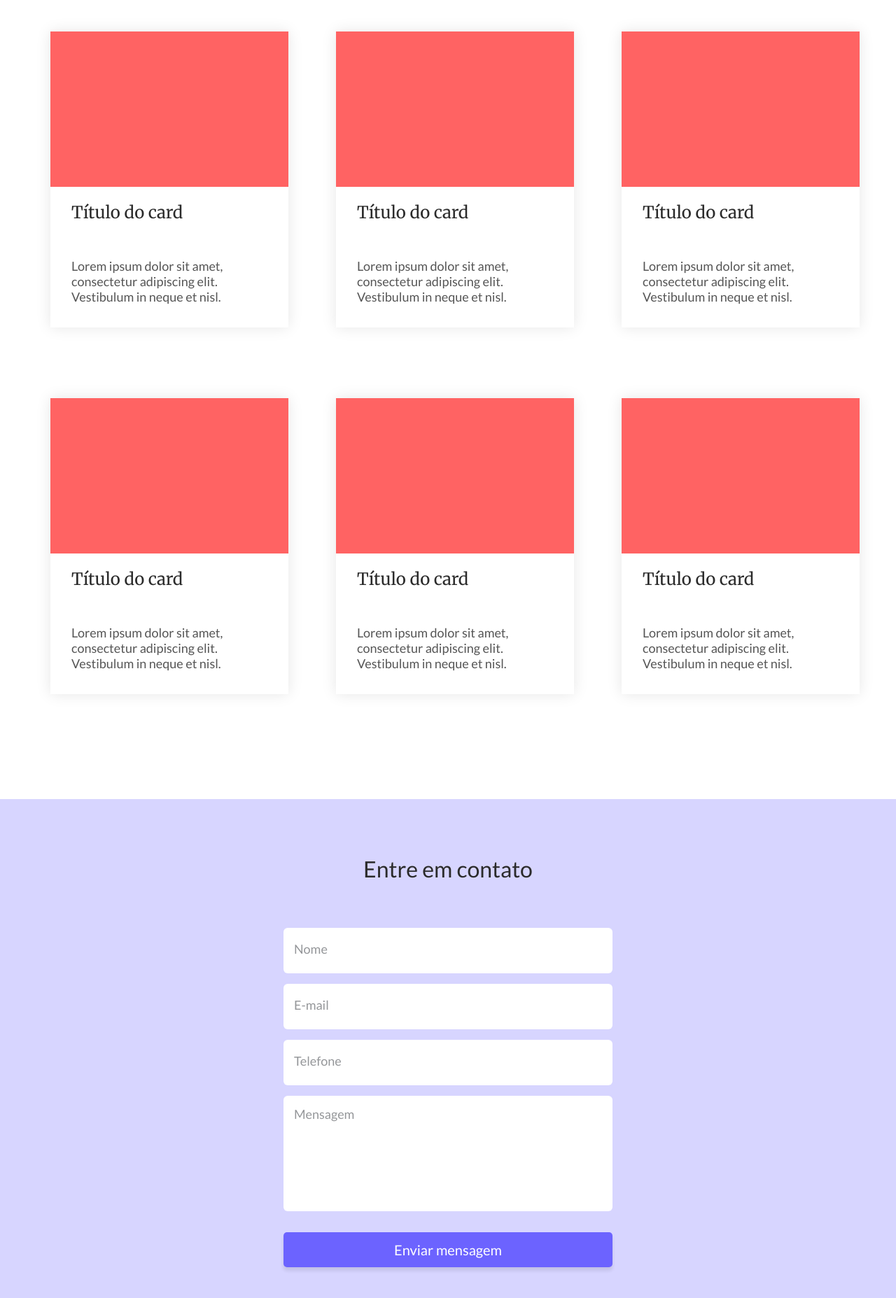
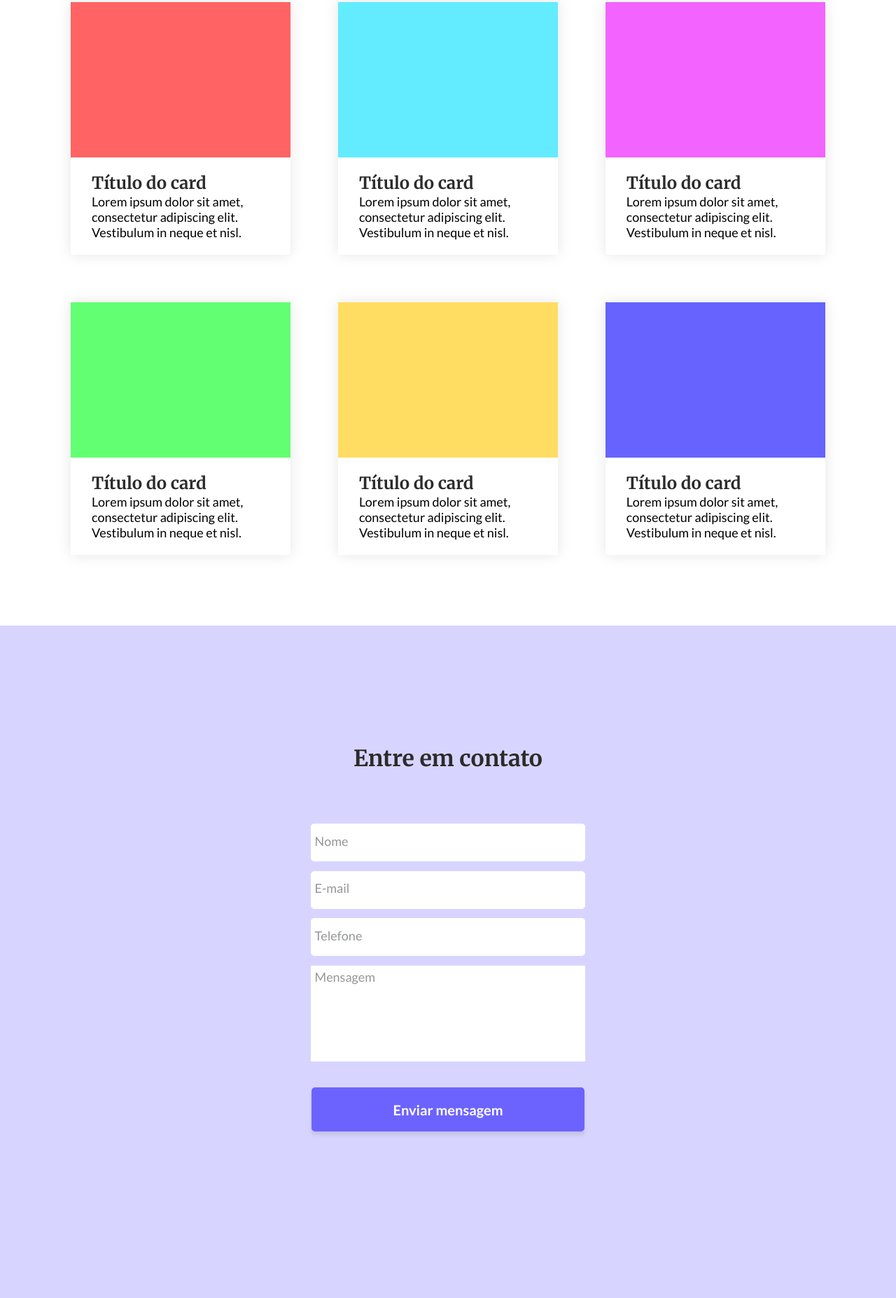
Before and after one commit to maike-k/codelandia-one-page, a plain HTML site: page index.html in a window 1280 px wide. Shown: the part 665-2520 px from the top of the page at 70% size. After the commit the page ends 2382 px from the top, so only its background shows below. Drawn offline with Linux system fonts and the light colour scheme.

Commit message:
first commit

```diff
--- a/index.css
+++ b/index.css
@@ -4,181 +4,460 @@
   box-sizing: border-box;
 }
 
-input,
-button,
-textarea {
-  outline: none;
-  border: 0;
-}
-
-.main-header {
-  display: flex;
-  align-items: center;
-  justify-content: center;
+body {
   background: #d7d5ff;
-  width: 100%;
-  height: 560px;
 }
 
 .content {
   display: flex;
+  align-items: center;
+  justify-content: center;
+}
+
+.container {
+  display: flex;
+  flex: 1;
+  align-items: center;
+  justify-content: center;
+}
+
+.img img {
+  max-width: 50vw;
+  padding: 5.5em 6.5em;
+}
+
+.text {
+  padding: 8.6em 6.25em;
+  display: flex;
   justify-content: center;
   flex-direction: column;
-  margin: 138px 101px 119px;
 }
 
-.content h1 {
-  font-size: 36px;
-  font-family: 'Morreweather';
+.text h1 {
+  font-family: 'Merriweather', sans-serif;
+  font-size: 34px;
   color: #2b2b2b;
-  padding-right: 50px;
+  font-weight: 400;
 }
 
-.content p {
-  font-family: 'Lato', sans-serif;
-  color: #555555;
-  margin-top: 18px;
-  padding-right: 50px;
+.text span {
+  font-family: 'Lato';
+  font-size: 19px;
+  color: #555;
+  font-weight: 400;
+  margin-top: 1.06em;
 }
 
-.content button {
-  cursor: pointer;
-  display: flex;
-  align-items: center;
-  justify-content: center;
-  color: #ffffff;
-  font-family: 'Lato', sans-serif;
-  font-size: 20px;
-  width: 155px;
-  height: 50px;
+.text .button {
   background: #6c63ff;
   box-shadow: 0px 5px 5px rgba(23, 23, 23, 0.1);
   border-radius: 5px;
-  margin-top: 45px;
+  width: 9.68em;
+  height: 3.12em;
+  border: 0;
+  margin-top: 2.81em;
+  cursor: pointer;
 }
 
-.img {
-  width: 100%;
-  margin: 80px 104px 124px 104px;
+.text .button,
+button {
+  font-family: 'Lato';
+  font-weight: 700;
+  color: #fff;
+  font-size: 20px;
 }
 
-.container-flex {
+section {
+  background: #fff;
+}
+
+.gallery-grid {
+  display: grid;
+  grid-template-columns: repeat(3, 1fr);
+  padding: 6.32em;
+  gap: 68px;
+}
+
+.gallery-grid article {
+  background: #ffffff;
+  box-shadow: 0px 0px 20px rgba(0, 0, 0, 0.1);
+}
+
+.card-1 {
+  width: 100%;
+  height: 222px;
+  background: #ff6363;
+}
+.card-2 {
+  width: 100%;
+  height: 222px;
+  background: #63ecff;
+}
+.card-3 {
+  width: 100%;
+  height: 222px;
+  background: #f363ff;
+}
+.card-4 {
+  width: 100%;
+  height: 222px;
+  background: #63ff73;
+}
+.card-5 {
+  width: 100%;
+  height: 222px;
+  background: #ffdd63;
+}
+.card-6 {
+  width: 100%;
+  height: 222px;
+  background: #6663ff;
+}
+
+.text-card {
+  padding: 1.31em 1.87em;
+}
+
+.text-card h2 {
+  color: #2b2b2b;
+  font-family: 'Merriweather', sans-serif;
+  font-weight: 700;
+  font-size: 24px;
   display: flex;
   align-items: center;
-  justify-content: center;
-  margin: 150px 0;
-  padding-left: 20px;
 }
 
-.container-grid {
-  display: grid;
-  grid-template-columns: repeat(3, 1fr);
-  grid-gap: 101px 68px;
+.text-card span {
+  font-family: 'Lato', sans-serif;
+  font-size: 18px;
+  font-weight: 400;
+  display: flex;
+  align-items: center;
 }
 
-.gallery-content {
+.form-contant {
   display: flex;
+  flex-direction: column;
   justify-content: center;
+  align-items: center;
 }
 
-.card {
-  width: 340px;
-  height: 423px;
-  box-shadow: 0px 0px 20px rgba(0, 0, 0, 0.1);
+.form-contant h3 {
+  font-family: 'Merriweather', sans-serif;
+  color: #2b2b2b;
+  font-size: 32px;
+  margin-top: 5.31em;
+}
+
+.form-contant .input {
   display: flex;
   flex-direction: column;
+  align-items: center;
+  justify-content: center;
+  margin-top: 3.75em;
 }
-.image {
-  background: #ff6363;
+
+.form-contant .input input {
+  width: 29.37em;
+  height: 4.06em;
+  border-radius: 5px;
+  border: 0;
+  margin-top: 1em;
+}
+
+.form-contant .input input::placeholder {
+  font-family: 'Lato', sans-serif;
+  font-weight: 400;
+  font-size: 18px;
+  color: rgba(110, 114, 117, 0.74);
+  padding: 0.3em;
+}
+
+.form-contant .input textarea {
+  width: 29.37em;
+  height: 10.31em;
+  resize: none;
+  margin-top: 1em;
+  border: 0;
+}
+
+.form-contant .input textarea::placeholder {
+  font-family: 'Lato', sans-serif;
+  font-weight: 400;
+  font-size: 18px;
+  color: rgba(110, 114, 117, 0.74);
+  padding: 0.3em;
+}
+
+.form-contant .button {
+  width: 19.5em;
+  height: 3.12em;
+  background: #6c63ff;
+  box-shadow: 0px 5px 5px rgba(23, 23, 23, 0.1);
+  border-radius: 5px;
+  border: 0;
+  cursor: pointer;
+}
+
+.form-contant button {
+  margin: 1.87em 0 5em;
+}
+
+@media screen and (min-width: 481px) and (max-width: 767px) {
+  .container {
+    display: flex;
+    flex-direction: column;
+    align-items: center;
+  }
+
+  .text {
+    padding: 3.43em 1.25em;
+  }
+
+  .img img {
+    max-width: 100%;
+    max-height: 100vh;
+  }
+
+  .gallery-grid {
+    display: flex;
+    flex-direction: column;
+    padding: 1.18em;
+    margin: 30px 0;
+  }
+
+  .gallery-grid article {
+    height: 400px;
+    width: 100%;
+  }
+
+  .text-card span {
+    display: flex;
+    align-items: center;
+  }
+
+  .img-card {
     width: 100%;
     height: 222px;
   }
 
-.card span {
-  margin: 21px 30px 29px 30px;
-  font-size: 24px;
-  color: #2b2b2b;
-  font-family: 'merriweather', sans-serif;
+  .form-contant h3 {
+    margin-top: 1em;
   }
 
-.card p {
-  margin: 21px 30px 29px 30px;
-  font-size: 18px;
-  font-family: 'Lato', sans-serif;
-  color: #555555;
+  .form-contant button {
+    margin: 1.87em 0 2.5em;
+  }
 }
 
-.contact {
-  background: #d7d5ff;
-  height: 750px;
+@media screen and (min-width: 768px) and (max-width: 1024px) {
+  .container {
+    display: flex;
+    flex-direction: column;
+    align-items: center;
   }
 
-.forms {
+  .img img {
+    max-width: 100%;
+    height: 100vh;
+  }
+
+  .container .text {
+    padding: 3.5em 1.25em;
+  }
+
+  .text h1 {
+    font-size: 33px;
+  }
+
+  .text span {
+    font-size: 28px;
+  }
+
+  .text .button {
+    width: 11em;
+    font-size: 23px;
+  }
+
+  .gallery-grid {
     display: grid;
+    grid-template-columns: repeat(2, 1fr);
+    padding: 1.5em;
+  }
+
+  .gallery-grid article {
+    height: 400px;
+    width: 100%;
+  }
+}
+
+/* @media screen and (min-width: 1025px) and (max-width: 1280px) {
+  .container {
+    display: flex;
     flex-direction: column;
+    align-items: center;
+  }
+
+  .img img {
+    max-width: 100vw;
+    height: 100vh;
+  }
+
+  .text {
+    padding: 2em 1em;
+  }
+
+  .text h1 {
+    font-size: 43px;
+  }
+
+  .text span {
+    font-size: 35px;
+  }
+
+  .text .button {
+    width: 11em;
+    font-size: 28px;
+  }
+
+  .gallery-grid {
+    display: grid;
+    grid-template-columns: repeat(2, 1fr);
+    padding: 1em;
+  }
+
+  .gallery-grid article {
+    height: 400px;
+    width: 100%;
+  }
+
+  .text-card h2 {
+    font-size: 43px;
+  }
+
+  .text-card span {
+    font-size: 28px;
+  }
+
+  .form-contant h3 {
+    font-size: 43px;
+  }
+
+  .form-contant .input input {
+    width: 40.37em;
+    height: 4.6em;
+    border-radius: 5px;
+    border: 0;
+    margin-top: 2em;
+  }
+
+  .form-contant .input input::placeholder {
+    font-size: 28px;
+    display: flex;
     align-items: center;
     justify-content: center;
   }
 
-.forms span {
-  display: flex;
-  justify-content: center;
-  margin: 80px 0 65px;
-  font-family: 'Lato', sans-serif;
-  font-size: 32px;
-  color: #2b2b2b;
+  .form-contant .input textarea {
+    width: 40.37em;
+    height: 15.31em;
+    resize: none;
+    margin-top: 2em;
+    border: 0;
   }
 
-.forms input {
+  .form-contant .input textarea::placeholder {
+    font-size: 30px;
+  }
+
+  .form-contant .button {
+    width: 19.2em;
+  }
+
+  .form-contant button {
+    font-size: 28px;
+  }
+} */
+/*
+@media screen and (min-width: 1281px) {
+  .container {
     display: flex;
     flex-direction: column;
-  width: 470px;
-  height: 65px;
-  background: #ffffff;
-  border-radius: 6px;
+    align-items: center;
   }
 
-input + input {
-  margin-top: 15px;
+  .text {
+    padding: 1em 1em;
   }
 
-.forms input::placeholder {
-  color: rgba(110, 114, 117, 0.74);
-  font-family: 'Lato', sans-serif;
-  font-size: 18px;
-  display: flex;
-  align-items: center;
-  padding-left: 15px;
+  .text h1 {
+    font-size: 45px;
   }
 
-textarea {
-  width: 470px;
-  height: 165px;
-  margin-top: 15px;
-  resize: none;
-  background: #ffffff;
-  border-radius: 6px;
+  .text span {
+    font-size: 34px;
   }
 
-textarea::placeholder {
-  color: rgba(110, 114, 117, 0.74);
-  font-family: 'Lato', sans-serif;
-  font-size: 18px;
-  padding: 15px;
+  .img img {
+    max-width: 100vw;
+    height: 100vh;
   }
 
-button {
-  cursor: pointer;
+  .gallery-grid {
+    display: grid;
+    grid-template-columns: repeat(2, 1fr);
+    padding: 1em;
+  }
+
+  .gallery-grid article {
+    height: 400px;
+    width: 100%;
+  }
+
+  .text-card h2 {
+    font-size: 36px;
+  }
+
+  .text-card span {
+    font-size: 28px;
+  }
+
+  .form-contant h3 {
+    font-size: 45px;
+  }
+
+  .form-contant .input input {
+    width: 50.37em;
+    height: 6.06em;
+    border-radius: 5px;
+    border: 0;
+    margin-top: 3em;
+  }
+
+  .form-contant .input input::placeholder {
+    font-size: 30px;
     display: flex;
     align-items: center;
     justify-content: center;
-  color: #ffffff;
-  font-family: 'Lato', sans-serif;
-  font-size: 20px;
-  background: #6c63ff;
-  box-shadow: 0px 5px 5px rgba(23, 23, 23, 0.1);
-  border-radius: 5px;
-  width: 470px;
-  height: 50px;
-  margin-top: 30px;
   }
+
+  .form-contant .input textarea {
+    width: 50.37em;
+    height: 20.31em;
+    resize: none;
+    margin-top: 3em;
+    border: 0;
+  }
+
+  .form-contant .input textarea::placeholder {
+    font-size: 30px;
+  }
+
+  .form-contant .button {
+    width: 19.2em;
+  }
+
+  .form-contant button {
+    font-size: 35px;
+  }
+} */
--- a/index.html
+++ b/index.html
@@ -1,5 +1,5 @@
 <!DOCTYPE html>
-<html lang="en">
+<html lang="pt-Br">
   <head>
     <meta charset="UTF-8" />
     <meta http-equiv="X-UA-Compatible" content="IE=edge" />
@@ -7,92 +7,107 @@
     <link rel="preconnect" href="https://fonts.googleapis.com" />
     <link rel="preconnect" href="https://fonts.gstatic.com" crossorigin />
     <link
-      href="https://fonts.googleapis.com/css2?family=Lato:wght@400;700&family=Merriweather:wght@400;700&display=swap"
+      href="https://fonts.googleapis.com/css2?family=Lato:wght@300;400;700&family=Merriweather:wght@400;700&display=swap"
       rel="stylesheet"
     />
     <link rel="stylesheet" href="index.css" />
-    <title>One-page</title>
+    <title>One-Page</title>
   </head>
   <body>
     <header>
-      <div class="main-header">
       <div class="content">
+        <div class="container">
+          <div class="text">
             <h1>Lorem ipsum dolor sit amet</h1>
-          <p>
-            Lorem ipsum dolor sit amet, consectetur adipiscing elit. Maecenas eu
-            massa sit amet augue consectetur ullamcorper non ac massa.
-          </p>
-          <button class="button">Button</button>
+            <span
+              >Lorem ipsum dolor sit amet, consectetur adipiscing elit. Maecenas
+              eu massa sit amet augue consectetur ullamcorper non ac
+              massa.</span
+            >
+            <button class="button" type="submit">Botão</button>
           </div>
           <div class="img">
             <img src="img/One page.svg" alt="" />
           </div>
         </div>
+      </div>
     </header>
-    <div class="container-flex">
-      <div class="container-grid">
-        <div class="card">
-          <div class="image"></div>
-          <span>Título do card</span>
-          <p>
-            Lorem ipsum dolor sit amet, consectetur adipiscing elit. Vestibulum
-            in neque et nisl.
-          </p>
+
+    <section>
+      <div class="gallery-grid">
+        <article>
+          <div class="img-card card-1"></div>
+          <div class="text-card">
+            <h2>Título do card</h2>
+            <span>
+              Lorem ipsum dolor sit amet, consectetur adipiscing elit.
+              Vestibulum in neque et nisl.
+            </span>
           </div>
-
-        <div class="card">
-          <div class="image"></div>
-          <span>Título do card</span>
-          <p>
-            Lorem ipsum dolor sit amet, consectetur adipiscing elit. Vestibulum
-            in neque et nisl.
-          </p>
+        </article>
+        <article>
+          <div class="img-card card-2"></div>
+          <div class="text-card">
+            <h2>Título do card</h2>
+            <span
+              >Lorem ipsum dolor sit amet, consectetur adipiscing elit.
+              Vestibulum in neque et nisl.</span
+            >
           </div>
-        <div class="card">
-          <div class="image"></div>
-          <span>Título do card</span>
-          <p>
-            Lorem ipsum dolor sit amet, consectetur adipiscing elit. Vestibulum
-            in neque et nisl.
-          </p>
+        </article>
+        <article>
+          <div class="img-card card-3"></div>
+          <div class="text-card">
+            <h2>Título do card</h2>
+            <span
+              >Lorem ipsum dolor sit amet, consectetur adipiscing elit.
+              Vestibulum in neque et nisl.</span
+            >
           </div>
-        <div class="card">
-          <div class="image"></div>
-          <span>Título do card</span>
-          <p>
-            Lorem ipsum dolor sit amet, consectetur adipiscing elit. Vestibulum
-            in neque et nisl.
-          </p>
+        </article>
+        <article>
+          <div class="img-card card-4"></div>
+          <div class="text-card">
+            <h2>Título do card</h2>
+            <span
+              >Lorem ipsum dolor sit amet, consectetur adipiscing elit.
+              Vestibulum in neque et nisl.</span
+            >
           </div>
-        <div class="card">
-          <div class="image"></div>
-          <span>Título do card</span>
-          <p>
-            Lorem ipsum dolor sit amet, consectetur adipiscing elit. Vestibulum
-            in neque et nisl.
-          </p>
+        </article>
+        <article>
+          <div class="img-card card-5"></div>
+          <div class="text-card">
+            <h2>Título do card</h2>
+            <span
+              >Lorem ipsum dolor sit amet, consectetur adipiscing elit.
+              Vestibulum in neque et nisl.</span
+            >
           </div>
-        <div class="card">
-          <div class="image"></div>
-          <span>Título do card</span>
-          <p>
-            Lorem ipsum dolor sit amet, consectetur adipiscing elit. Vestibulum
-            in neque et nisl.
-          </p>
+        </article>
+        <article>
+          <div class="img-card card-6"></div>
+          <div class="text-card">
+            <h2>Título do card</h2>
+            <span
+              >Lorem ipsum dolor sit amet, consectetur adipiscing elit.
+              Vestibulum in neque et nisl.</span
+            >
           </div>
+        </article>
       </div>
-    </div>
-    <section>
-      <div class="contact">
-        <div class="forms">
-          <span>Entre em contato</span>
+    </section>
+    <form action="#">
+      <div class="form-contant">
+        <h3>Entre em contato</h3>
+        <div class="input">
           <input type="text" placeholder="Nome" />
           <input type="email" placeholder="E-mail" />
           <input type="text" placeholder="Telefone" />
-          <textarea placeholder="Mensagem"></textarea>
-          <button>Enviar mensagem</button>
+          <textarea cols="30" rows="10" placeholder="Mensagem"></textarea>
         </div>
+        <button class="button">Enviar mensagem</button>
       </div>
-    </section>
+    </form>
   </body>
 </html>
```
Lines whose indentation alone changed are shown as unchanged.
